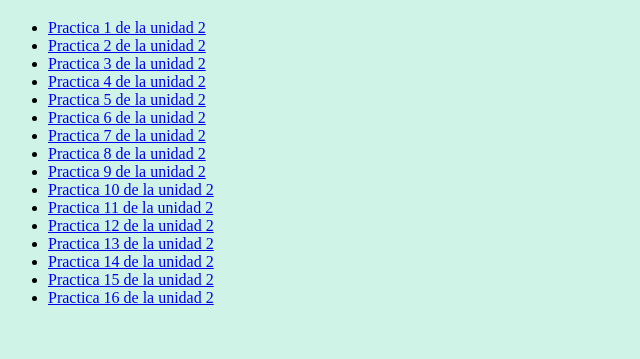
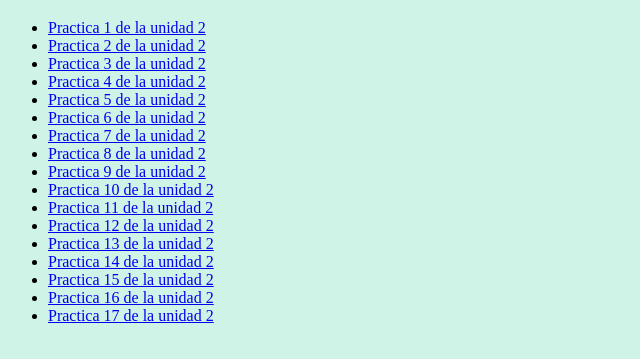
Before and after one commit to samuelsimer/practicas_dwec, a plain HTML site: page index.html in a window 1280 px wide. Shown: the part 61-420 px from the top of the page, without its empty margins (0-640 px from the left). Drawn offline with Linux system fonts and the light colour scheme.

Commit message:
Hechos 16 ejercicios

```diff
--- a/index.html
+++ b/index.html
@@ -58,6 +58,9 @@
         <li>
             <a href="html/pr0216.html">Practica 16 de la unidad 2</a>
         </li>
+        <li>
+            <a href="html/pr0217.html">Practica 17 de la unidad 2</a>
+        </li>
     </ul>
     <script src="js/script.js"></script>
 
```
Also changed, not shown: html/pr0217.html (added), js/pr0217.js (added).
